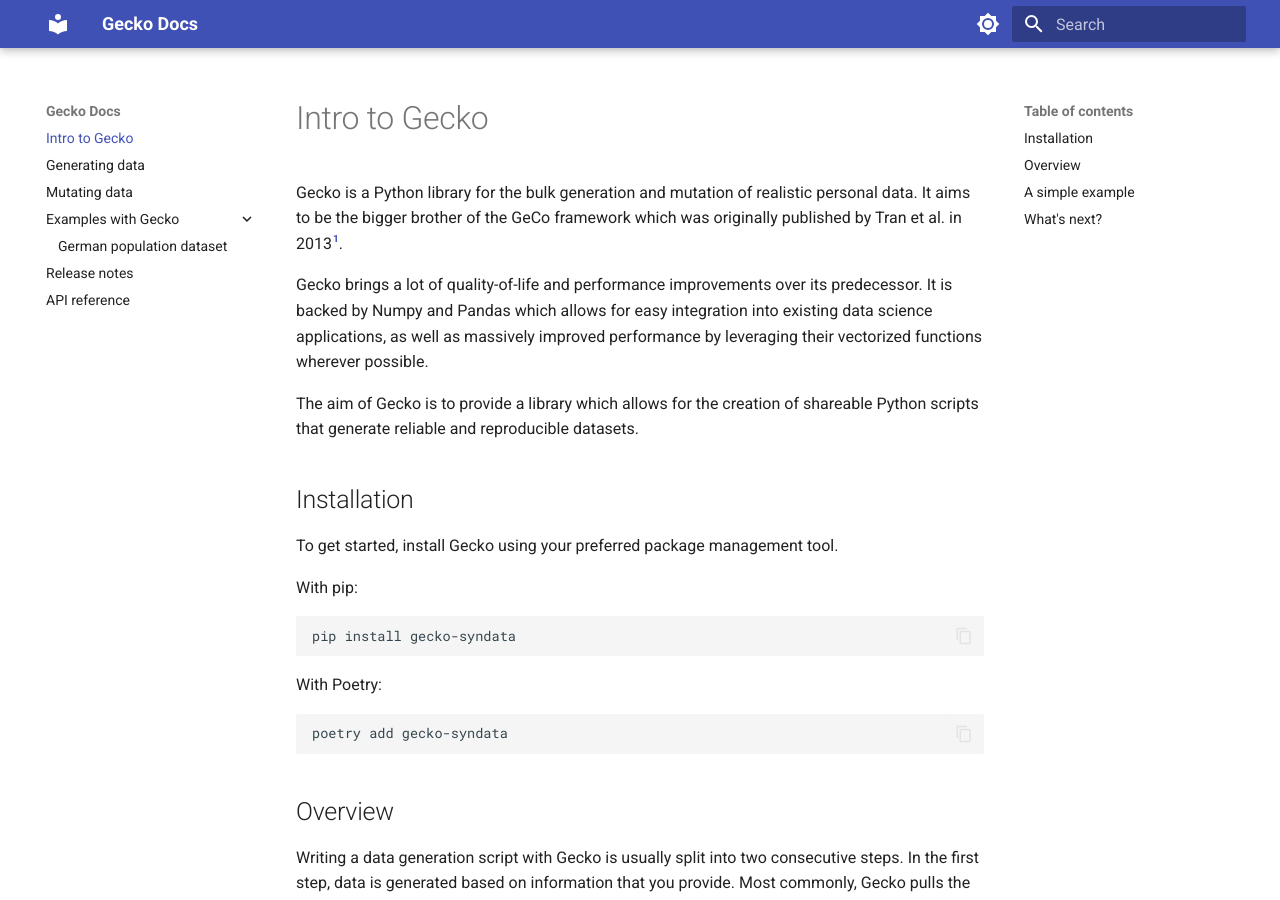
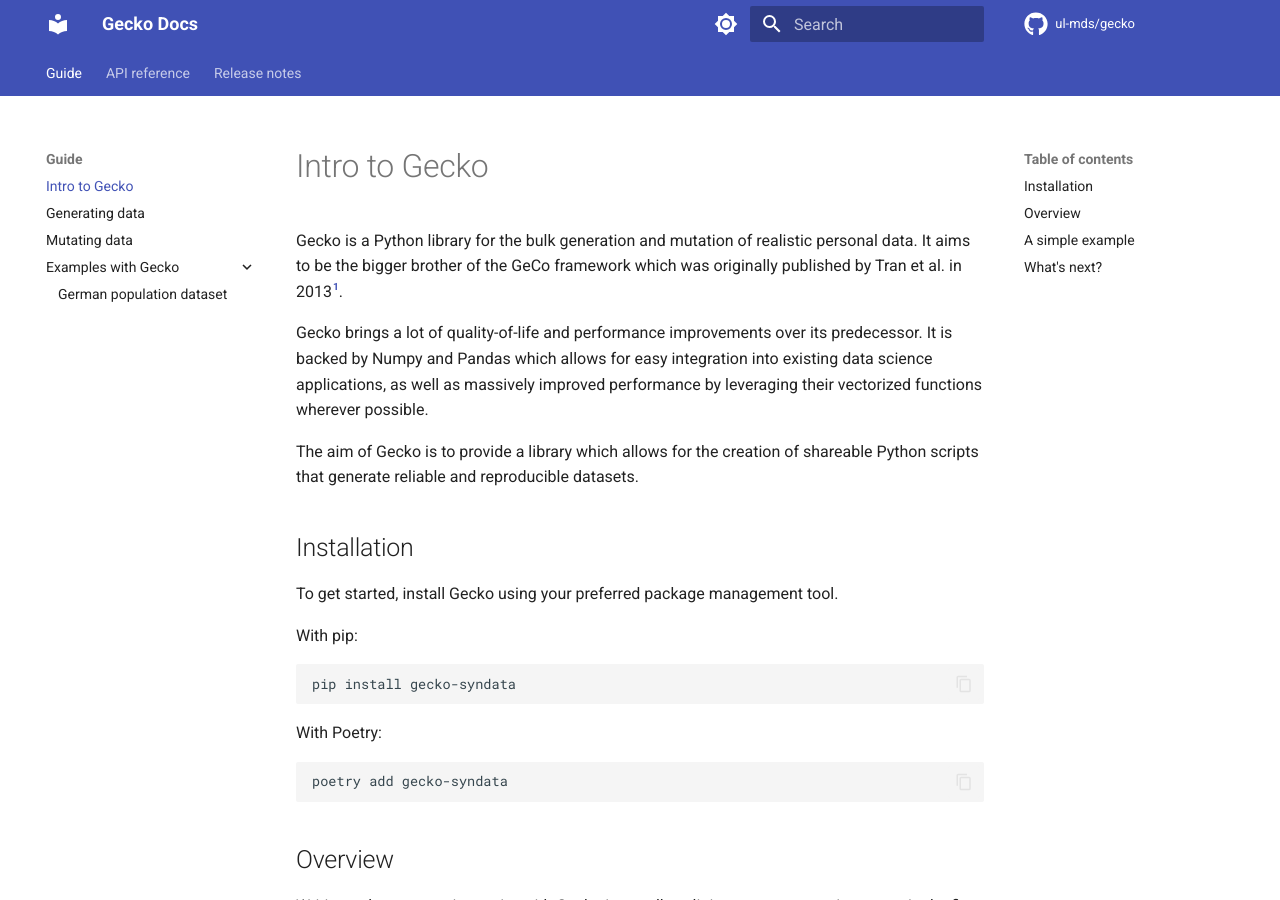
Before and after one commit to ul-mds/gecko, an MkDocs documentation site: the page built from docs/index.md, in a window 1280 px wide and 900 px high. Built offline with MkDocs 1.6.1 and Material for MkDocs 9.7.7, drawn with Linux system fonts in a browser that asks for light colours; comment, search, counter and statistics services are not loaded.

Commit message:
Add tabs to docs, adapt navigation

```diff
--- a/mkdocs.yml
+++ b/mkdocs.yml
@@ -1,11 +1,17 @@
 # yaml-language-server: $schema=https://squidfunk.github.io/mkdocs-material/schema.json
 site_name: Gecko Docs
+repo_url: https://github.com/ul-mds/gecko
+repo_name: ul-mds/gecko
 plugins:
   - search
   - mkdocstrings
+  - git-revision-date-localized:
+      enable_creation_date: true
 watch:
   - gecko
 theme:
+  icon:
+    repo: fontawesome/brands/github
   name: material
   features:
     - content.code.copy
@@ -14,6 +20,7 @@
     - search.share
     - navigation.expand
     - navigation.footer
+    - navigation.tabs
   palette:
     - media: "(prefers-color-scheme: light)"
       scheme: default
@@ -47,13 +54,14 @@
       alternate_style: true
 
 nav:
-  - Intro to Gecko: index.md
-  - Generating data: data-generation.md
-  - Mutating data: data-mutation.md
-  - Examples with Gecko:
-      - German population dataset: examples/german.md
+  - Guide:
+      - Intro to Gecko: index.md
+      - Generating data: data-generation.md
+      - Mutating data: data-mutation.md
+      - Examples with Gecko:
+          - German population dataset: examples/german.md
+  - API reference: api-reference.md
   - Release notes: release-notes.md
-  - API reference: api-reference.md
 
 extra:
   social:
```
